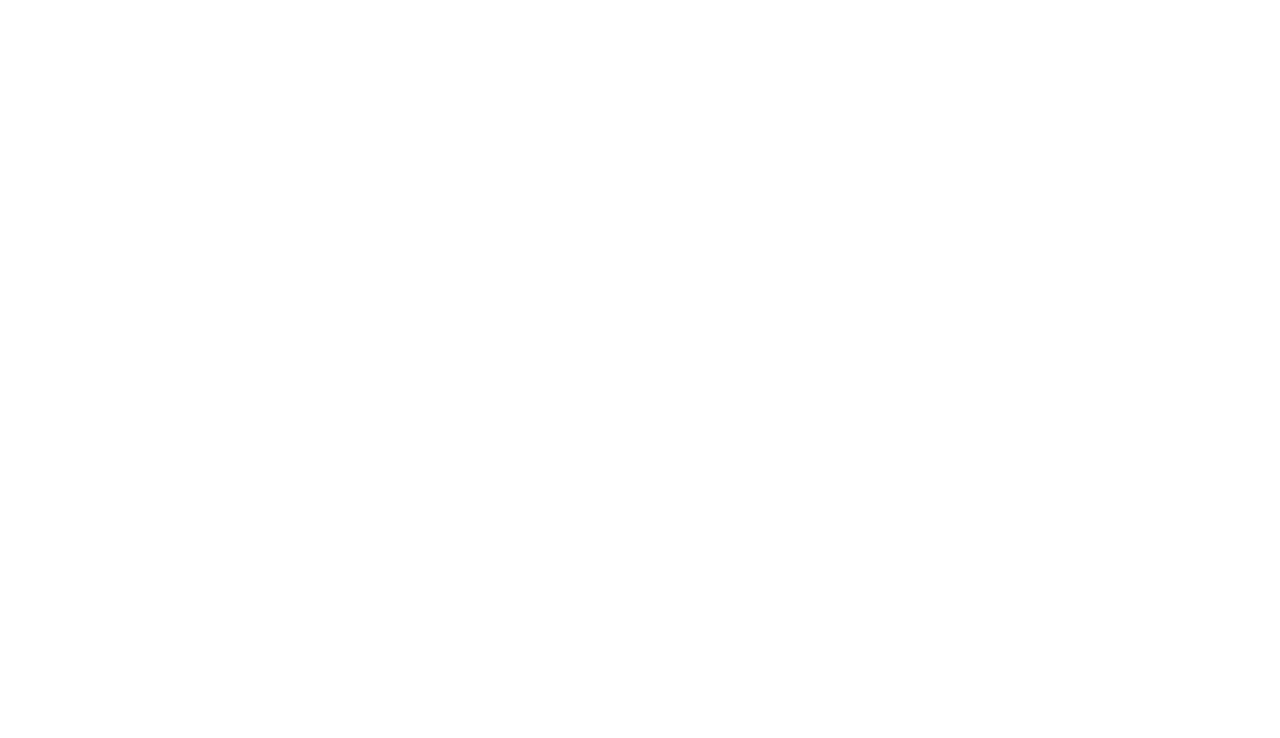
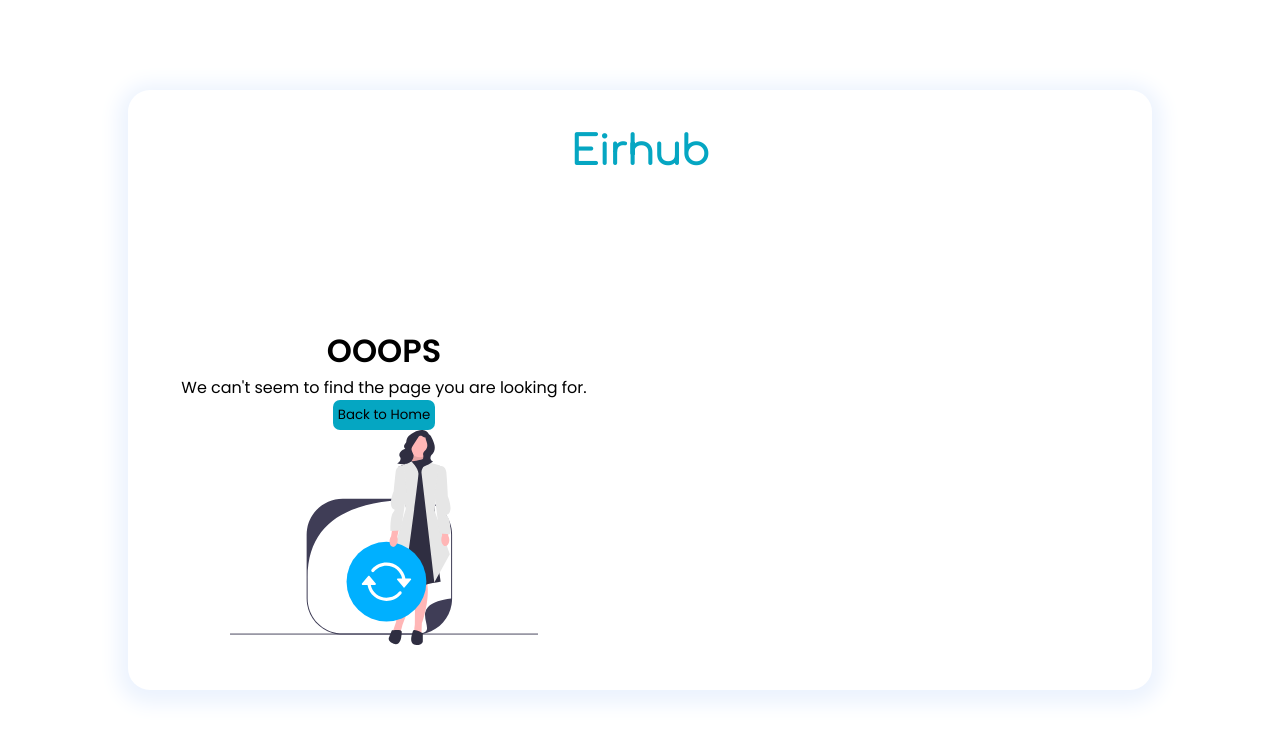
Before and after one commit to Silicon-Valley00/eirhub-frontend, a React (Create React App) app in the folder client/: page /error in a window 1280 px wide. Before the commit this address had no page. Shown: the top 738 px of the page. Built offline with nearby package versions, Linux system fonts and the light colour scheme.

Commit message:
Working on 404 page

```diff
--- a/client/src/App.js
+++ b/client/src/App.js
@@ -5,6 +5,7 @@ import Dashboard from './Pages/User Dashboard/Dashboard/Dashboard.js';
 
 import { Routes, Route, Navigate } from 'react-router-dom';
 import ServicesPage from './Pages/Landing page/ServicesPage';
+import PageNotFound from './Pages/PageNotFound/PageNotFound';
 
 function App() {
    return (
@@ -23,6 +24,9 @@ function App() {
          />
          {/* Route for our services  */}
          <Route path="/our-services" exact element={<ServicesPage />} />
+
+         {/*Use if Page doesnt exist */}
+         <Route path="/error" exact element={<PageNotFound />} />
       </Routes>
    );
 }
--- /dev/null
+++ b/client/src/Pages/PageNotFound/PageNotFound.js
@@ -0,0 +1,22 @@
+import PageNotFoundStyles from '../PageNotFound/PageNotFound.module.css';
+import NotFound from '../../assets/Notfound.svg';
+
+function PageNotFound() {
+   return (
+      <div className={PageNotFoundStyles.PNFcontainer}>
+         <h1 className={PageNotFoundStyles.header1}>Eirhub</h1>
+         <div className={PageNotFoundStyles.PNFcontainer1}>
+            <div className={PageNotFoundStyles.Para}>
+               <h1>OOOPS</h1>
+               <p>We can't seem to find the page you are looking for.</p>
+               <button>Back to Home</button>
+            </div>
+            <div className={PageNotFoundStyles.PNFimage}>
+               <img src={NotFound}></img>
+            </div>
+         </div>
+      </div>
+   );
+}
+
+export default PageNotFound;
--- /dev/null
+++ b/client/src/Pages/PageNotFound/PageNotFound.module.css
@@ -0,0 +1,43 @@
+@import url('https://fonts.googleapis.com/css2?family=Comfortaa:wght@300&display=swap');
+
+.PNFcontainer {
+   margin: 90px auto;
+   text-align: center;
+   height: 600px;
+   width: 80%;
+   box-shadow: 0px 4px 20px 10px #ecf3fe;
+   border-radius: 22px;
+   display: grid;
+   grid-template-columns: repeat(2, 1fr);
+}
+.PNFcontainer1 {
+   align-self: center;
+   justify-content: center;
+}
+.PNFcontainer .header1 {
+   font-size: 2.5rem;
+   font-family: Comfortaa;
+   color: #05a6c2;
+   height: 30%;
+   width: 20%;
+   justify-content: center;
+   margin: 40px auto;
+   grid-column: 1/3;
+}
+.para {
+   grid-column: 1/2;
+   grid-row: 2/3;
+}
+.PNFcontainer1 button {
+   width: 20%;
+   height: 30px;
+   background: #05a6c2;
+   border-radius: 7px;
+}
+.PNFimage {
+   grid-column: 2/3;
+   grid-row: 2/3;
+}
+.PNFimage img {
+   width: 60%;
+}
```
Also changed, not shown: client/src/assets/Notfound.svg (added).
